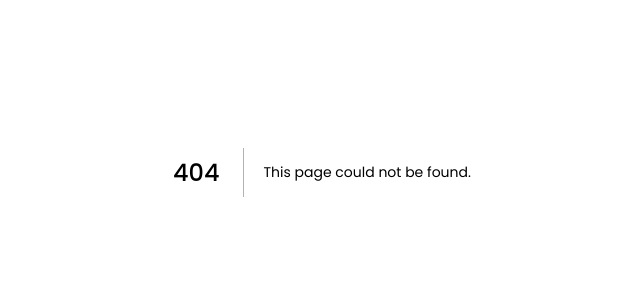
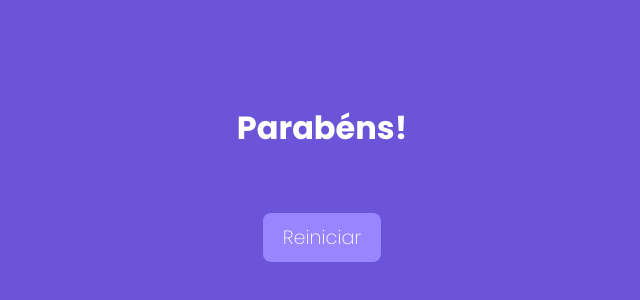
Before and after one commit to luciocarvalho10/curso-next, a Next.js app in the folder quiz/: page /resultado in a window 1280 px wide. Before the commit this address had no page. Shown: the part 228-528 px from the top of the page, without its empty margins (318-958 px from the left). Built offline with nearby package versions, Linux system fonts and the light colour scheme.

Commit message:
Criando pagina resultado e testando botão

```diff
--- a/quiz/src/pages/index.tsx
+++ b/quiz/src/pages/index.tsx
@@ -2,6 +2,7 @@ import { useState } from 'react'
 import Questao from '@/components/Questao'
 import MQuestao from '@/model/MQuestao'
 import MResposta from '@/model/MResposta'
+import Botao from '@/components/Botao'
 
 const questaoExemplo = new MQuestao(203, 'Qual é o coletivo de cães?', [
     MResposta.errada('Manada'),
@@ -27,6 +28,7 @@ export default function Quiz() {
 		<div
 			style={{
 				display: 'flex',
+                flexDirection: 'column',
 				justifyContent: 'center',
 				alignItems: 'center',
 				height: '100vh',
@@ -37,6 +39,7 @@ export default function Quiz() {
 				respostaFornecida={respostaFornecida}
 				tempooEsgotado={tempooEsgotado}
 			/>
+            <Botao texto='Próximo' href='/resultado' />
 		</div>
 	)
 }
--- /dev/null
+++ b/quiz/src/pages/resultado.tsx
@@ -0,0 +1,17 @@
+import Botao from '@/components/Botao'
+
+export default function Resultado() {
+    return (
+        <div style={{
+            display: 'flex',
+            flexDirection: 'column',
+            alignItems: 'center',
+            justifyContent: 'center',
+            height: '100vh'
+        }}>
+            <h1>Parabéns!</h1>
+            {/* <span>Voce acertou 80% das questões</span> */}
+            <Botao href='/' texto='Reiniciar' />
+        </div>
+    )
+}
```
